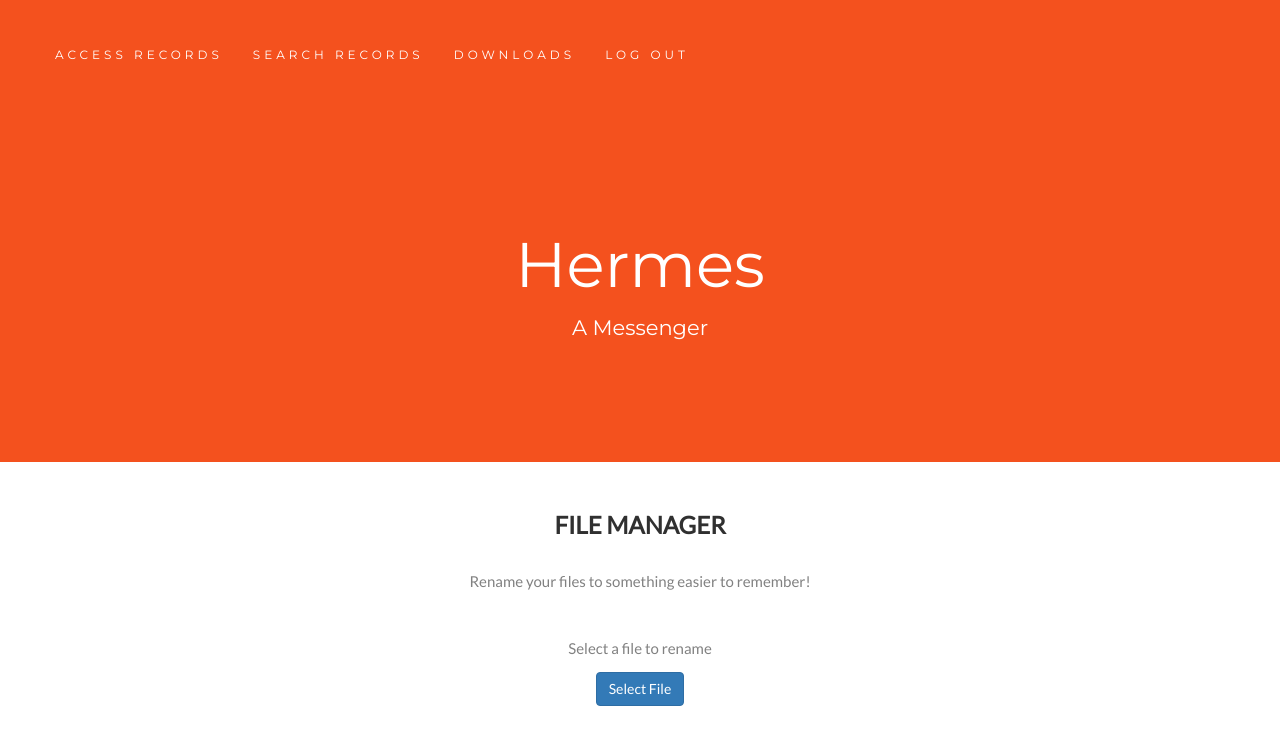
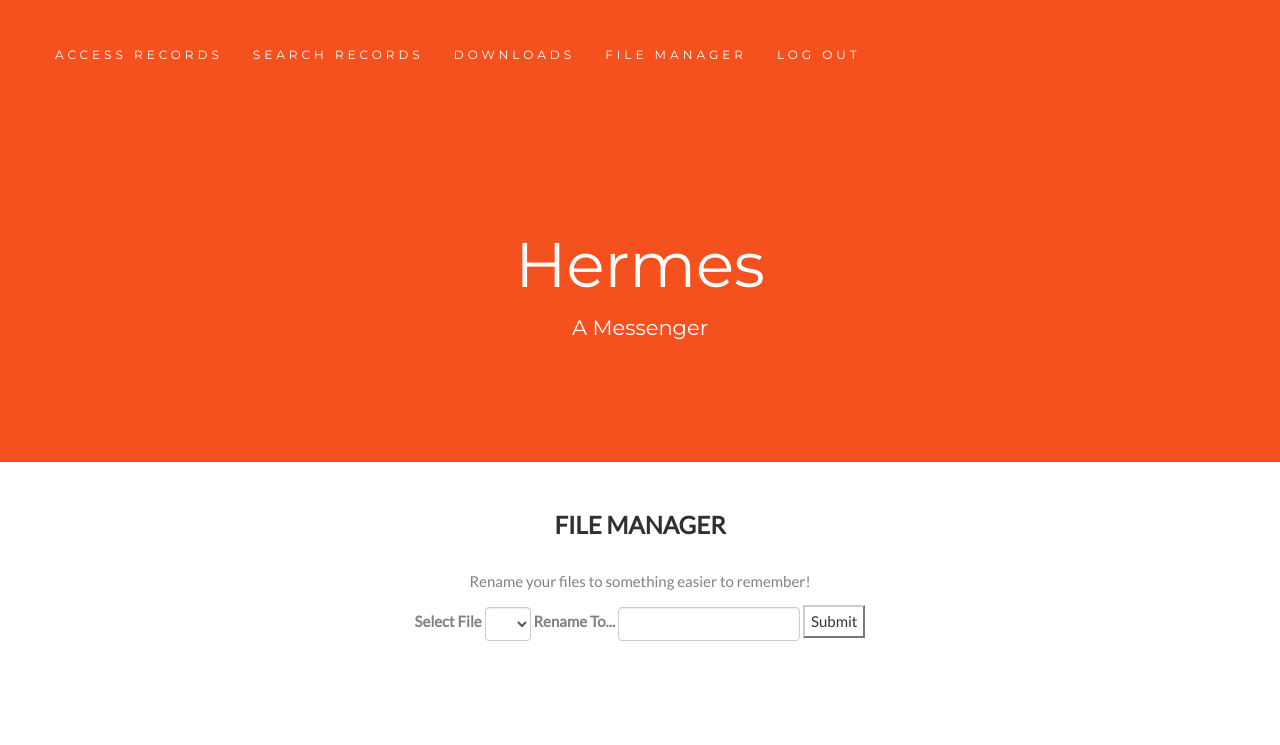
Before and after one commit to jkfoxworth/FlaskAPI, a Flask app: page /manage/files in a window 1280 px wide. Shown: the top 745 px of the page. Run offline with Flask 2, Linux system fonts and the light colour scheme; the visitor is signed in with stand-in values (Sample User, id 1); data comes from the database, SQL or seed files in the repository; lists and menus that the app fills with data are empty; some libraries are stand-ins or nearby versions.

Commit message:
Add file renaming system accessible by user

```diff
--- a/mysite/api.py
+++ b/mysite/api.py
@@ -17,7 +17,7 @@ from functools import wraps
 import base64
 import csv_parser
 from operator import itemgetter
-
+from flask_debugtoolbar import DebugToolbarExtension
 
 app = Flask(__name__)
 app.config['DEBUG'] = AppConfiguration.debug
@@ -31,6 +31,7 @@ app.secret_key = AppConfiguration.secret_key
 login_manager = LoginManager()
 login_manager.init_app(app)
 login_manager.login_view = AppConfiguration.login_view
+toolbar = DebugToolbarExtension(app)
 
 # Data Models
 
@@ -435,9 +436,33 @@ def file_manager():
         td = (uc.cache_id, uc.friendly_id, uc_count, uc.created)
         user_files.append(td)
     user_files = sorted(user_files, key=itemgetter(3))
-    return render_template('file_manager.html', user_files=user_files)
 
-    # TODO Template
+    return render_template('file_manager.html', user_files=user_files, code=request.args.get('code'))
+
+@app.route('/manage/files/rename', methods=['POST'])
+@login_required
+def file_rename():
+    user = User.query.filter_by(id=current_user.id).first()
+    file_name = request.form.get('file_name')
+    file_new_name = request.form.get('new_name')
+
+    # Locate the file referenced
+    user_file = UserCache.query.join(User).filter(User.id == user.id).filter(UserCache.cache_id == file_name).first()
+    if user_file is None:
+        user_file = UserCache.query.join(User).filter(User.id == user.id).filter(UserCache.friendly_id == file_name).first()
+        if user_file is None:
+            return redirect(url_for('file_manager', code="error"))
+
+    user_file.friendly_id = file_new_name
+    db.session.add(user_file)
+    db.session.commit()
+    return redirect(url_for('file_manager', code="success"))
+
+
+
+
+
+
 
 
 
--- a/mysite/templates/file_manager.html
+++ b/mysite/templates/file_manager.html
@@ -5,28 +5,44 @@
 <div class="container-fluid text-center">
     <h2>File Manager</h2>
     <p>Rename your files to something easier to remember!</p>
-    <div class="container-fluid">
-        <p>Select a file to rename</p>
-        <div class="dropdown">
-            <button type="button" class="btn btn-primary dropdown-toggle"  id="dropdownMenuButton"
-                    data-toggle="dropdown" aria-haspopup="true" aria-expanded="false">
-                Select File
-            </button>
-            <ul class="dropdown-menu" aria-labelledby="dropdownMenuButton">
 
+    {% if code == 'error' %}
+    <div class="alert alert-warning" role="alert">
+        Error renaming file
+    </div>
+
+    {% elif code == 'success' %}
+    <div class="alert alert-success" role="alert">
+        File Renamed!
+    </div>
+    {% else %}
+    {% endif %}
+
+    <form action="/manage/files/rename" method="POST" class="form-inline">
+        <div class="form-group">
+            <label for="file_name">Select File</label>
+            <select class="form-control" id="file_name" name="file_id">
                 {% for uf in user_files %}
+
                 {% if uf[1] == None %}
-                {% set file_id = uf[0] %}
+                {% set file_name = uf[0] %}
                 {% else %}
-                {% set file_id = uf[1] %}
+                {% set file_name = uf[1] %}
                 {% endif %}
+                <option>{{file_name}}</option>
 
-                <a class="dropdown-item" href="#">{{file_id}}</a>
                 {% endfor %}
+            </select>
+        </div>
 
-            </ul>
+        <div class="form-group">
+            <label for="new_name">Rename To...</label>
+            <input type="text" class="form-control" id="new_name" name="new_name">
         </div>
-    </div>
+
+        <button type="submit" class="button btn-default">Submit</button>
+    </form>
 </div>
 
+
 {% endblock %}
--- a/mysite/templates/layout.html
+++ b/mysite/templates/layout.html
@@ -30,6 +30,7 @@
         <li><a href="/profiles">ACCESS RECORDS</a></li>
         <li><a href="/search">SEARCH RECORDS</a></li>
         <li><a href="/fetch">DOWNLOADS</a></li>
+        <li><a href="/manage/files">FILE MANAGER</a></li>
           <li><a href="{{ url_for('logout') }}">LOG OUT</a></li>
 
           {% else %}
```
